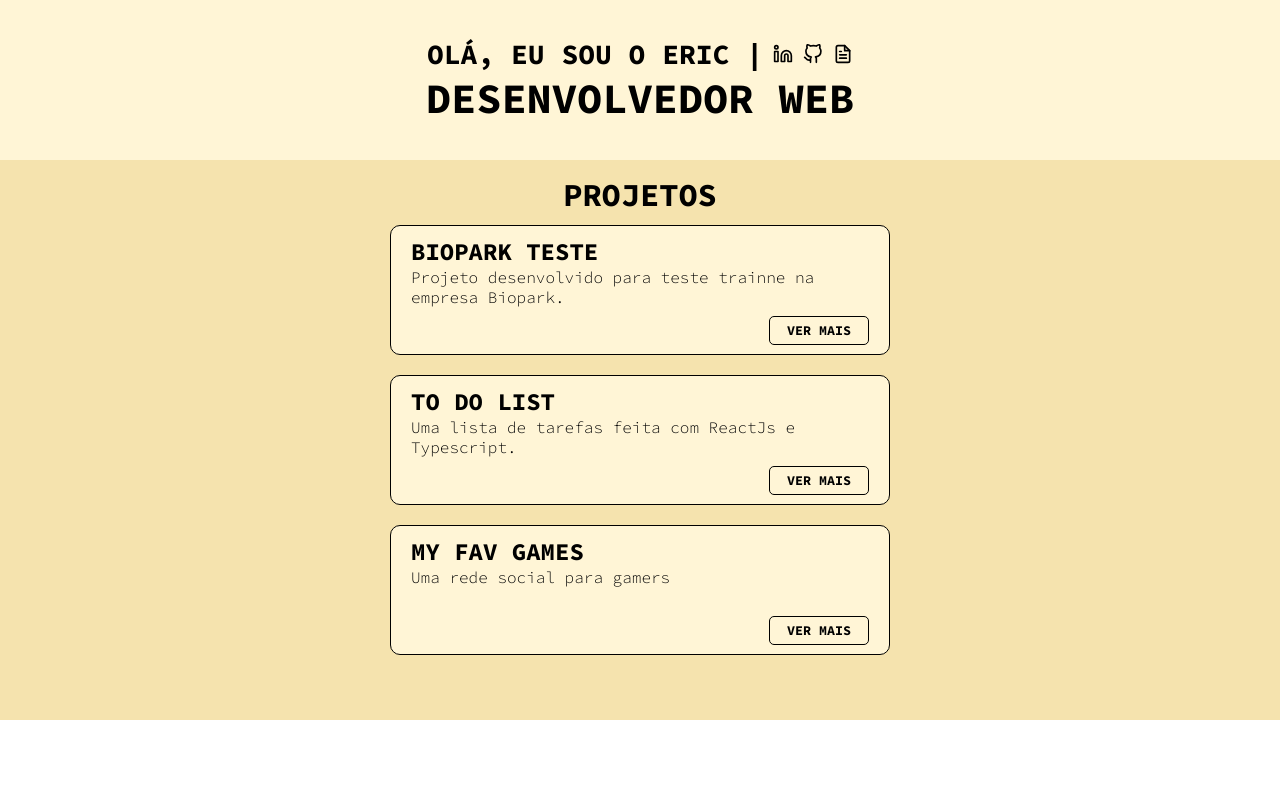
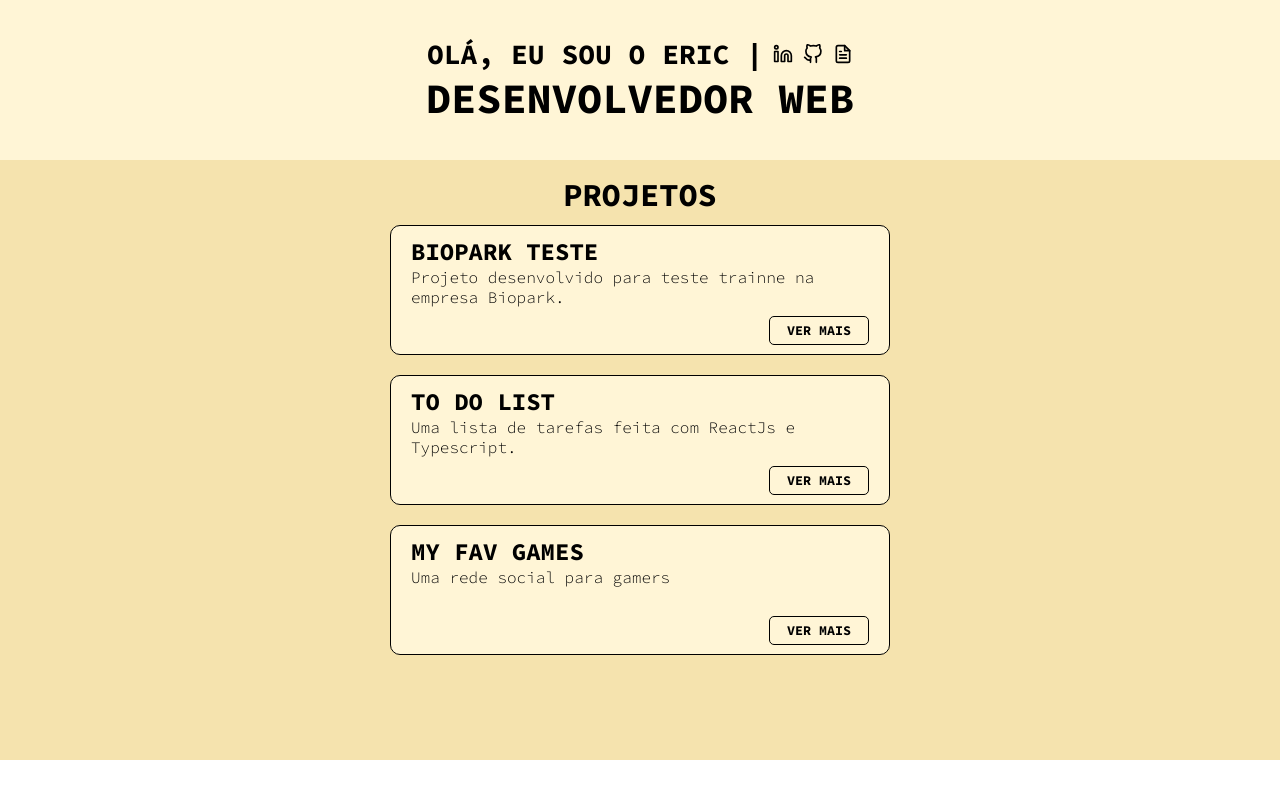
Before and after one commit to EricOliveiras/portfolio, a React (Vite) app: page / in a window 1280 px wide. Built offline with nearby package versions, Linux system fonts and the light colour scheme.

Commit message:
style: modify project style css

```diff
--- a/src/components/Projects/style.css
+++ b/src/components/Projects/style.css
@@ -1,6 +1,5 @@
 .projects {
-  width: 100vw;
-	height: 70vh;
+	height: 75vh;
 	background-color: #f5e3ae;
 	display: flex;
 	flex-direction: column;
```
